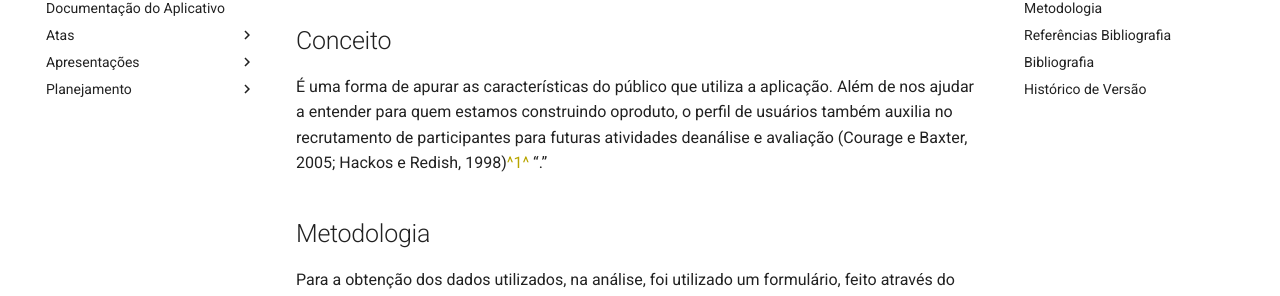
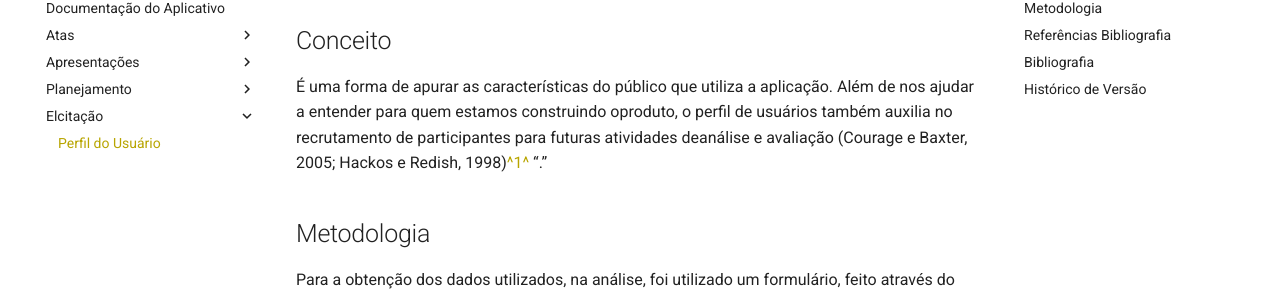
Before and after one commit to Requisitos-de-Software/2023.2-e-Titulo, an MkDocs documentation site: the page built from docs/Elicitacao/perfilDoUsuario.md, in a window 1280 px wide. Shown: the part 157-453 px from the top of the page. Built offline with MkDocs 1.6.1 and Material for MkDocs 9.7.7, drawn with Linux system fonts in a browser that asks for light colours; comment, search, counter and statistics services are not loaded.

Commit message:
[Perfil do Usuario] (Issue #22) : adicionando rota

```diff
--- a/mkdocs.yml
+++ b/mkdocs.yml
@@ -21,6 +21,8 @@ nav:
     - Ferramentas: planejamento/ferramentas.md
     - Metodologia: planejamento/metodologia.md
     - Rich Picture: planejamento/richpicture.md
+  - Elcitação:
+    - Perfil do Usuário: Elicitacao/perfilDoUsuario.md
 
 
 plugins:
```
